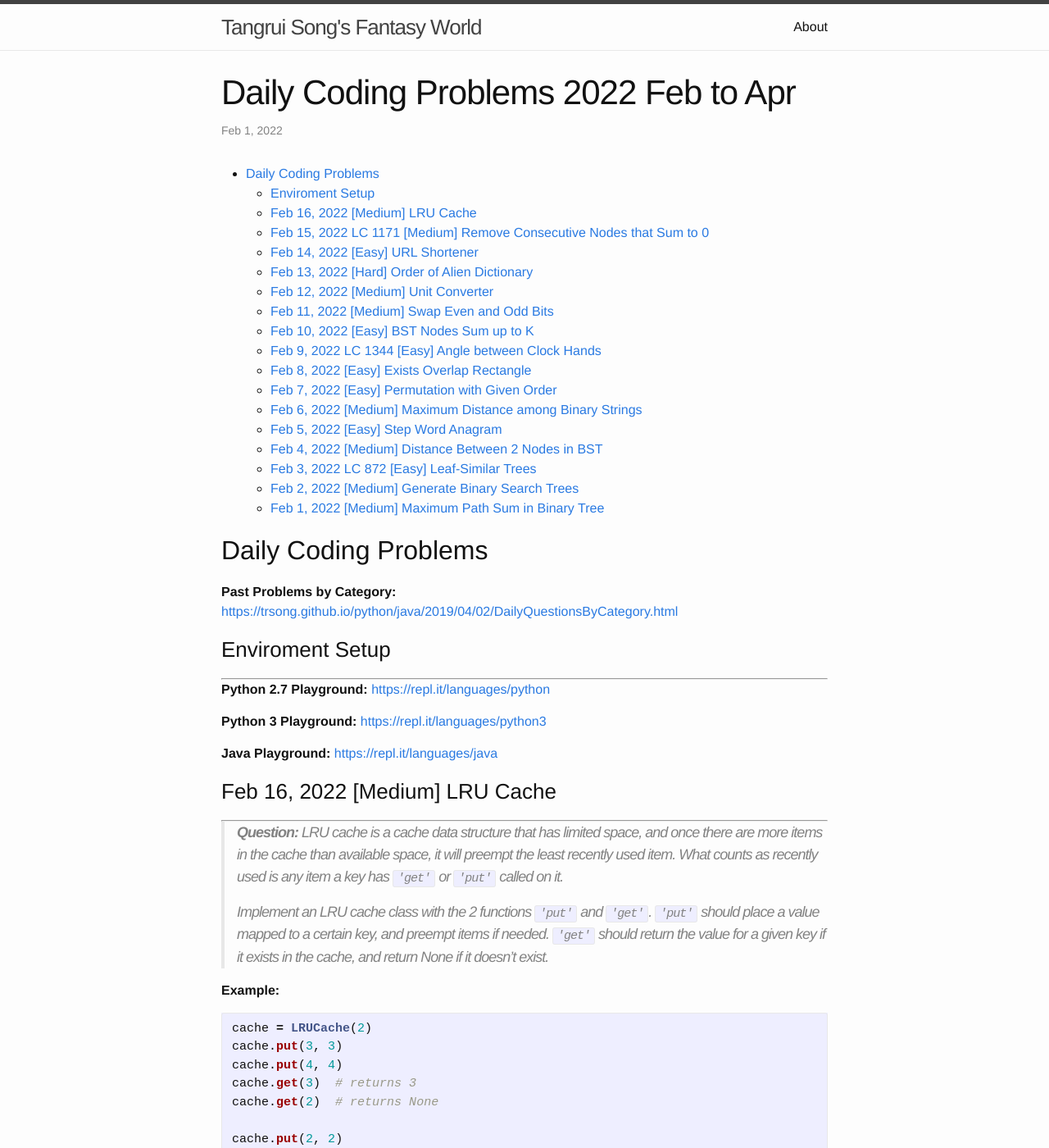
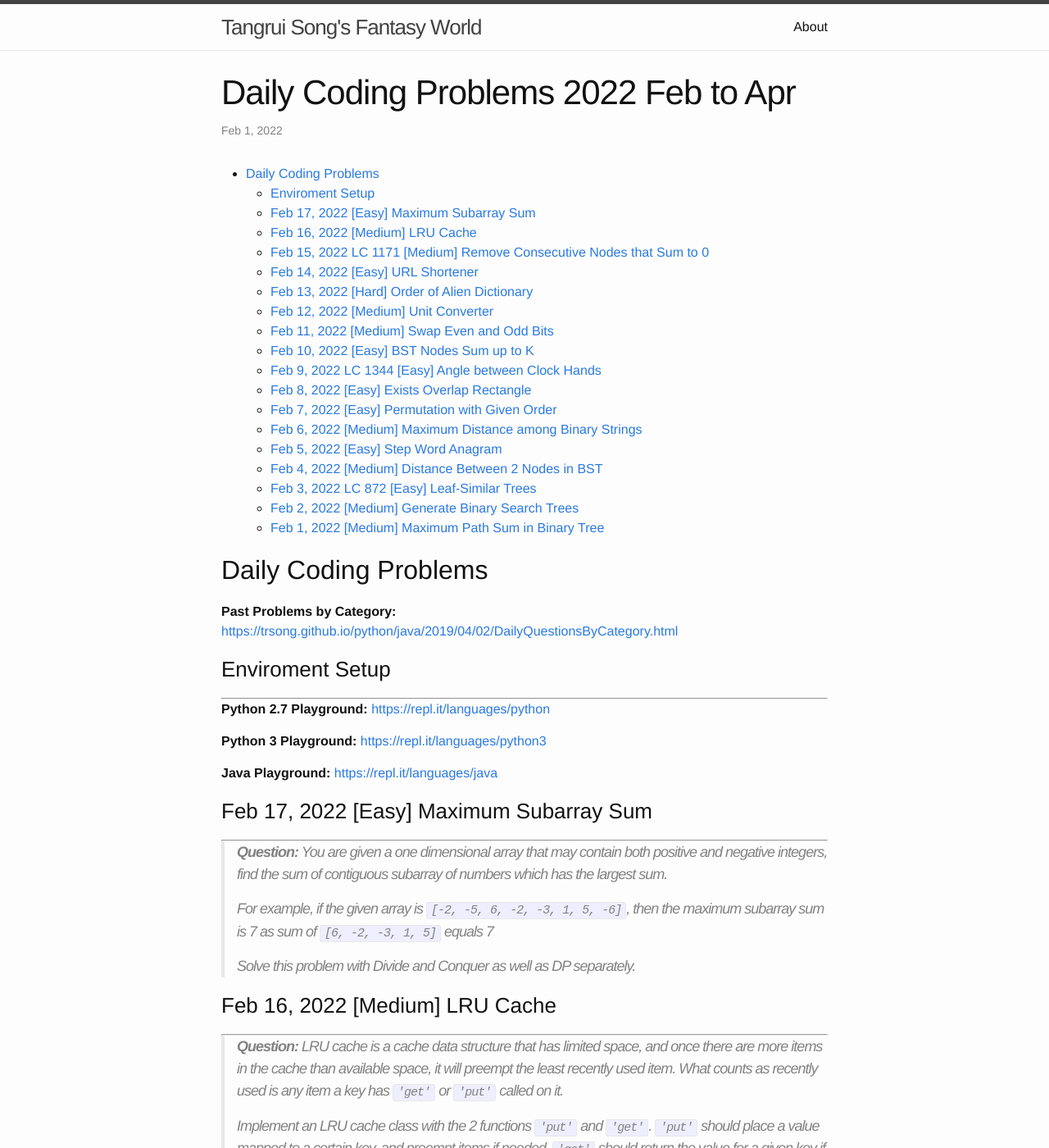
Before and after one commit to trsong/trsong.github.io, a Jekyll site: the page built from _posts/2022-02-01-DailyQuestionsFeb.md, in a window 1280 px wide and 1400 px high. Shown: the whole window at 82% size. Built offline with Jekyll 4.4.1, drawn with Linux system fonts in a browser that asks for light colours; some of the changed text lies outside the part shown.

Commit message:
Add Feb 17 question

```diff
--- a/_posts/2022-02-01-DailyQuestionsFeb.md
+++ b/_posts/2022-02-01-DailyQuestionsFeb.md
@@ -19,6 +19,15 @@ categories: Python/Java
 **Python 3 Playground:** [https://repl.it/languages/python3](https://repl.it/languages/python3)
 
 **Java Playground:** [https://repl.it/languages/java](https://repl.it/languages/java)
+
+
+### Feb 17, 2022 \[Easy\] Maximum Subarray Sum
+---
+> **Question:** You are given a one dimensional array that may contain both positive and negative integers, find the sum of contiguous subarray of numbers which has the largest sum.
+>
+> For example, if the given array is `[-2, -5, 6, -2, -3, 1, 5, -6]`, then the maximum subarray sum is 7 as sum of `[6, -2, -3, 1, 5]` equals 7
+>
+> Solve this problem with Divide and Conquer as well as DP separately.
 
 
 ### Feb 16, 2022 \[Medium\] LRU Cache
```
